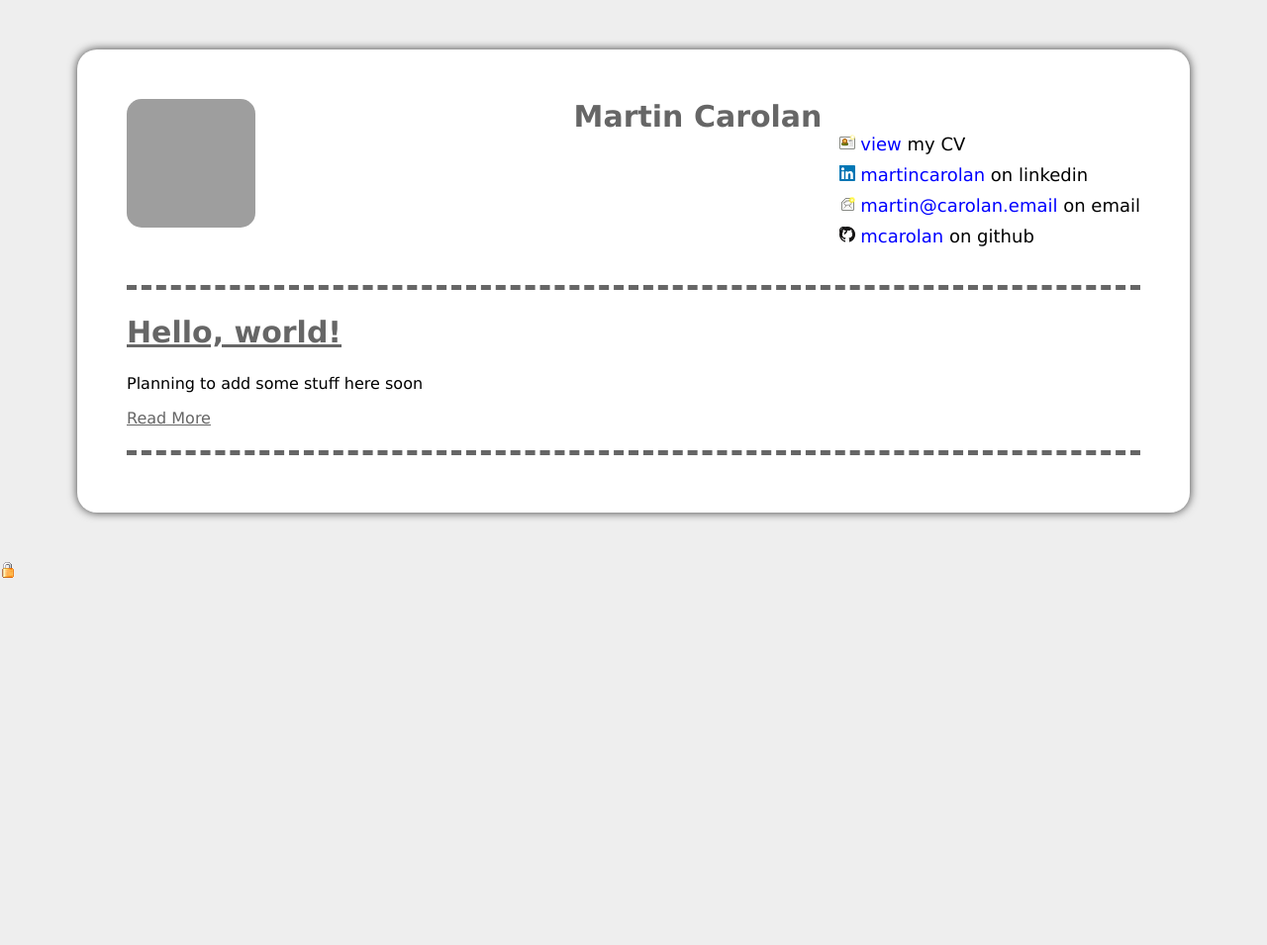
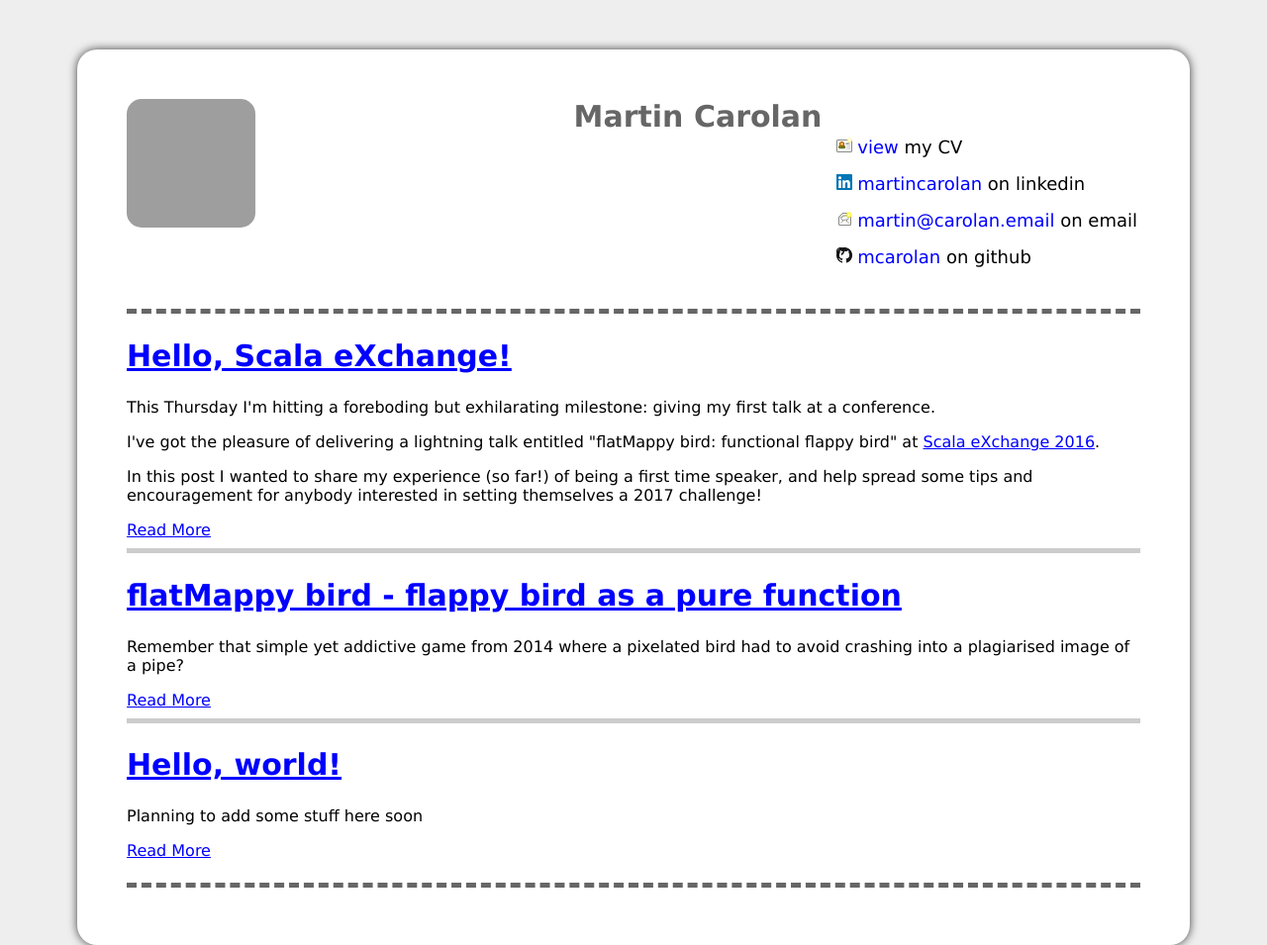
Before and after one commit to mcarolan/mcarolan.github.io, a Jekyll site: the page built from index.html, in a window 1280 px wide. Shown: the whole page at 99% size. Built offline with Jekyll 4.4.1, drawn with Linux system fonts in a browser that asks for light colours; some of the changed lines change nothing that is shown; grey boxes are pictures that could not be loaded.

Commit message:
First cut

````diff
--- a/_layouts/default.html
+++ b/_layouts/default.html
@@ -22,6 +22,5 @@
        {{ content }}
       <hr class="dark" />
     </div>
-    <a href="keepassweb.html" rel="nofollow"><img src="images/Lock.png" /></a>
   </body>
 </html>
--- /dev/null
+++ b/_posts/2016-10-04-flatMappy-bird.md
@@ -0,0 +1,123 @@
+---
+layout: post
+title: flatMappy bird - flappy bird as a pure function
+---
+
+Remember that simple yet addictive game from 2014 where a pixelated bird had to avoid crashing into a plagiarised image of a pipe?
+
+Let&apos;s model it as a pure function.
+<!-- more -->
+
+## What, but why would we do that?
+
+OK, this is how it all started.
+Earlier this year I moved from London to Brighton [LINK], and suddenly found myself with a lot of dead commuting time on my hands. 3 hours each day to be precise.
+
+When you have a long commute you soon learn the necessity of having a buffet of distractions on your person, at all times. I go through phases of:
+
+<ul>
+<li>Working, and leaving work early</li>
+<li>Watching TV programmes / films</li>
+<li>Watching tech talks</li>
+<li>Gaming</li>
+<li>Reading</li>
+<li>Programming</li>
+</ul>
+
+Anyway, the list could go on.
+
+One day I was on the gaming phase. The previous night I&apos;d downloaded BitBlaster XL on Steam [LINK] (no affiliation, promise), and was revelling in the pointless yet compelling addiction it provided.
+
+The next day I was on the programming phase again. I was thinking of something fun to work on, and cast my mind back to BitBlaster [LINk]. I thought it'd be dead easy (and fun) to implement a game using ScalaJS [LINK]. I found [LINK]&apos;s blog, read a couple of his posts and started hacking with his excellent workbench platform [LINK].
+
+ I&apos;d settled on making flappy bird for some reason, but then something happened. I spend a lot of my time working on and thinking about functional programming (I know, get a life) and suddenly I was doing things, in Scala, that were hallmarks of imperative programming: loops and the dirty var word.
+
+ I wondered if anybody was writing games that promoted functional programming principles. I then remembered the internet and stopped wondering: of course somebody had. I found these 2 articles
+
+[LINK]
+[LINK]
+
+ which give a great account of how to write Pong [LINK] using the concept of a CoRoutine [LINK]
+
+ <h2>A CoRoutine?</h2>
+
+ That&apos;s what I said. I really encourage you to spend some time with those articles to discover CoRoutine&apos;s in depth - but I am going to give a brief intro right now.
+
+ First, let's take a brief look at CoRoutine's ancestor, `scala.Function1`
+
+ This is dead simple, and vaguely looks like:
+
+ {% highlight scala %}
+  trait Function1[A, B] {
+    def apply(input: A): B
+    ...
+  }
+ {% endhighlight %}
+
+It a wrapper of a function that takes 1 input, and produces 1 output.
+
+IDEA: draw something that receives a time varying input (e.g. is even second of epoch)
+
+With a CoRoutine we add another dimension to this.
+
+A `CoRoutine` builds on this a bit by considering computations that receive inputs over time.
+
+{% highlight scala %}
+trait CoRoutine[A, B] {
+    def apply(input: A): (B, CoRoutine[A, B])
+}
+{% endhighlight %}
+
+It wraps a function that takes 1 input, and returns 2 outputs.
+<ul>
+<li>The first output is the result of the computation after </li>
+But the second output is special: it is another CoRoutine, and you should use it to compute the next output when the next input is available.
+
+
+<h2>Pure, you say?</h2>
+
+Yes. More information on what a pure function means, and why you should care is available at [LINK].
+
+But as a jist:
+
+<ol>
+<li>The function always evaluates the same result value given the same argument value(s)</li>
+<li>Evaluation of the result does not cause any semantically observable side effect or output</li>
+</ol>
+
+<h2>How do things move if the game function is pure?</h2>
+
+Let&apos;s have a gander at the encoding in Scala again:
+
+{% highlight scala %}
+trait CoRoutine[A, B] {
+    def run(input: A): (B, CoRoutine[A, B])
+}
+{% endhighlight %}
+
+The secret sauce is that the CoRoutine gives you a result, and another CoRoutine you should use to compute the next result.
+
+This allows for previous inputs (or things derived from previous inputs) to be passed to future computations.
+
+Put another way, it models a computation where the historical inputs and currently perceived input affect both the next output, and the future flow.
+
+<h2>The power is in the composition</h2>
+
+As with any functional data structure or pattern, you get the true power when composing them together. The premise is:
+
+<ol>
+<li>Define small, easy to reason about (and test) atoms of your description</li>
+<li>Compose them together to make something that forms a larger, more complex description</li>
+</ol>
+
+Note: I&apos;m purposely using the word description rather than action or effect as I believe a well designed functional program should be
+a description of behaviour, not an imperative recipe to follow.
+
+<h2>How does the player in flatMappy bird move?</h2>
+
+Well, the player moves in 2 different ways:
+
+<ul>
+<li>Falls at a constant rate, irregardless of input</li>
+<li>Rises at a constant rate if the spacebar is held</li>
+</ul>
--- /dev/null
+++ b/_posts/2016-12-05-Hello-Scala-eXchange.md
@@ -0,0 +1,163 @@
+---
+layout: post
+title: Hello, Scala eXchange!
+---
+
+<p>This Thursday I&apos;m hitting a foreboding but exhilarating milestone: giving my first talk at a conference.</p>
+<p>I&apos;ve got the pleasure of delivering a lightning talk entitled "flatMappy bird: functional flappy bird" at <a href="https://skillsmatter.com/conferences/7432-scala-exchange-2016">Scala eXchange 2016</a>.</p>
+<p>In this post I wanted to share my experience (so far!) of being a first time speaker, and help spread some tips and encouragement for anybody interested in setting themselves a 2017 challenge!</p>
+
+How did it all start?
+----
+
+<p>Well, I&apos;d had an itching to do something like this for a while. It turns out an itching doesn&apos;t cut it when faced with the unboundless procrastination potential gifted by a <a href="https://en.wikipedia.org/wiki/Academic_conference#Organizing_an_academic_conference">CFP email</a>.</p>
+<p>Like most things I&apos;ve done in life, a healthy dose of peer pressure was required to get me started. This came in the form of badgering from <a href="http://www.sofiacole.com/">Sofia Cole</a>. I&apos;m very grateful for this, and would almost certainly not have followed through with it otherwise !</p>
+
+```
+Tip 1: find someone willing to badger
+```
+
+Why did you decide to do a lightning talk?
+----
+
+<p>For me, the amount of anxiety this was beginning to induce (even before the <a href="https://en.wikipedia.org/wiki/Academic_conference#Organizing_an_academic_conference">CFP stage</a>) meant I was mentally refusing to do anything more than a lightning talk. So that was cool: identifying constraints is a good thing.</p>
+```
+Tip 2: work out your mental constraints (are you confident enough to dive into a full length talk?)
+```
+
+How did you decide on the subject?
+----
+
+<p>I had a bit of a Google for how to give engaging lightning talks, and that made me consider 2 candidate projects I was working on at the time:</p>
+
+<ul>
+<li>A Scala AMQP library, that gives a nice wrapper around the <a href="https://github.com/rabbitmq/rabbitmq-java-client">RabbitMQ Java AMQP library</a>  </li>
+<ul>
+  <li>This is now in production use at <a href="http://www.itv.com">ITV</a>, we hope to open source it very soon (but I&apos;ve been saying that for a while!)</li>
+</ul>
+<li>This weird flappy bird game I was hacking together on my commute, that partially worked</li>
+</ul>
+
+<p>I quickly wrote off the first idea. It&apos;s a great project, but I felt it&apos;d be hard to hold the interest of viewers who were not currently using AMQP based messaging (which I&apos;d figured would be a fairly significant portion).</p>
+
+<p>I found the flappy bird game I was hacking together on my commute absolutely fascinating.<br/> To be honest, I hadn&apos;t taken time to understand how some of the more abstract parts of it actually worked! I&apos;d kind of lost motivation in this project as soon as I had cracked the interesting part: getting the player moving based on time and key presses using a <a href="https://github.com/leonidas/codeblog/blob/master/2012/2012-01-08-streams-coroutines.md">CoRoutine</a>.</p>
+
+<p>So that was it: I opted to pick something I was dead interested in, but hadn&apos;t yet invested a lot of time in. If it got selected I&apos;d be forced to revisit my hacky side project in depth and distill it into a 15 minute talk.</p>
+
+<p>I thought up of a click-baity title, and left it to Future Martin to deal with any consequences.</p>
+
+```
+Step 3: decide what you think is important in a talk: and see if anything you're working on fits (even if it isn't fully finished!)
+```
+
+So then you just waited for the yes/no email?
+----
+
+<p>Nope. In my head I was fairly sure my submission wouldn&apos;t amount to anything. But again, the amount of anxiety I was experiencing with this was through the roof! "What if it did get accepted?! I&apos;d be screwed - I&apos;m not confident with the project yet!"</p>
+<p>I decided to scrap my original hacky implementation of the game, and remake the project with a view to fully understanding how even the most intricate pieces of it worked. Just in case.</p>
+<p>I figured it&apos;d be good to do anyway: I did find the subject incredibly interesting. And it wouldn&apos;t be wasted: I could always translate it into a Meetup talk or a blog post.</p>
+
+```
+Step 4: mild post submission panic
+```
+
+Flash forward a couple of months
+----
+
+<p>Woke up, checked my emails: "Scala eXchange 2016 - Your submission has been acccepted!".</p>
+
+<p>Oh, crap!</p>
+
+<p>I always find it intruiging how something like an email can have such a big impact. At this moment it was a pure rush, and I was over the moon with the opportunity.</p>
+
+```
+Step 5: submission accepted email elation!
+```
+
+Did you accept immediately?
+----
+<p>Pfft, nope. There are several stages of committment in my mind. The adrenaline rush is but the first.</p>
+<p>It was irrational, but I was extremely anxious that even though I now had a decent implementation (which would form the basis of my talk) - I had no actual talk. So cue the procrastination.</p>
+<p>Eventually, reason came into play. I had a solid base, and months to turn it into a talk I wanted to deliver. I accepted. Future Martin can deal with it.</p>
+
+```
+Step 6: submission accepted email panic!
+```
+
+Building the talk
+----
+
+<p>Now, this point was probably rock bottom for me. Future Martin did indeed have to deal with it.</p>
+
+```
+I've got a decent base for a talk now. But there's so much I want to cover, and I only have 15 minutes. I think I've shot myself in the foot by constraining it to a lightning talk. It's going to end up having no substance!
+```
+Martin Carolan, 2016
+
+<p>I did the opposite of the stellar advice later given to me in Jenny Martin&apos;s brilliant <a href="https://skillsmatter.com/courses/550-how-to-give-technical-talks#programme">"Giving Engaging Talks at Conferences and Meetups"</a> training course, and:</p>
+
+* Had no structure or story
+* Dived straight into making slides (with lots of bullet points!)
+* Drew random (complicated!) diagrams with no hope of explanation within 15 minutes
+* Made some code samples and challenges that were great for describing the intricacies, but were not feasible (or fun) to grok within 15 minutes
+
+<p>For me, the way I got into a more confident mindset was by having a panic and then:</p>
+
+* Accepting that within 15 minutes you&apos;re probably not going to be able to:
+  *  deliver a groundbreaking talk that fundamentally challenges the audience
+  *  delve deeply into how a  non-trivial data structure or algorithm the audience are not familiar with works, along with applications and critical analysis
+* And realising that, within 15 minutes you _CAN_ instead:
+  * tell a story that engages the audience
+  * introduce the background of a potentially new concept and explain (at a high level) how it works
+  * show an interesting application of it
+  * give materials to further their knowledge, if they are interested
+
+<p>From this, the anxiety did start to dissipate. I started to feel that I hadn&apos;t shot myself in the foot, and it could all be worthwhile.</p>
+
+```
+step 7: remember what you think the audience will want from your talk, plan and build around that
+```
+
+Practising the talk
+----
+
+<p>People will give majorly conflicting advice about whether to(!) and how much to practise.</p>
+
+<p>I think it&apos;s a pretty personal thing, but for me I had to practise over and over to get to some normal level of confidence. I&apos;m still expecting to be nervous and doubting on Thursday, but right now I feel prepared and that it&apos;s something I can get through.</p>
+
+<p>
+My advice is to run through as much as you can, with people from as many diverse backgrounds as you can muster.
+</p>
+
+<p>
+If you can, get yourself a slot at a local Meetup a couple of weeks before your actual conference talk. <br/><a href="https://www.meetup.com/Scala-Central/">Scala Central</a> were kind enough to let me speak. It forced me to have everything prepared, gave me experience of speaking to a decent sized audience, and gave me some feedback to implement before the real deal.<br/>This helped my anxiety to to reduce together near-zero.</p>
+
+<p>
+In terms of resources to help you be more confident in delivery:
+
+<ul>
+<li><a href="https://skillsmatter.com">Skills Matter</a> were kind enough to send Scala Exchange speakers on Jenny Martin&apos;s excellent <a href="https://skillsmatter.com/courses/550-how-to-give-technical-talks#programme">"Giving Engaging Talks at Conferences and Meetups"</a> course</li>
+<ul>
+<li>I thourourghly enjoyed this, it enabled lots of opportunity to practise delivery in a safe environment - and gave some focus on the areas I personally need to concentrate on</li>
+</ul>
+<li>There are lots of meta talks-on-giving-talks out there. One I particularly enjoyed was <a href="https://www.youtube.com/watch?v=l9JXH7JPjR4">Ben Orenstein&apos;s "How to Talk to Developers"</a></li>
+<ul>
+<li>Probably worth finding a few for yourself - people want to aim for different things from their talks.</li>
+</ul>
+</ul>
+</p>
+
+```
+step 8: keep on practising!
+```
+
+Actually doing it
+----
+
+<p>Well, I haven&apos;t actually done this yet. So who knows how it&apos;ll go and how well it&apos;ll be received!</p>
+
+<p>I know for sure that I&apos;ll be dead nervous on Thursday. But I also know that if I practise any more it&apos;ll sound over-rehearsed, and speaking at <a href="https://www.meetup.com/Scala-Central/">Scala Central</a> a couple of weeks went better than I expected it to.</p>
+
+```
+step 9: who knows!
+```
--- a/css/main.css
+++ b/css/main.css
@@ -69,33 +69,36 @@ article h1 {
 }
 
 article a {
-  color: #666666;
+  color: #0000FF;
 }
 
 article a:visited {
-  color: #666666;
+  color: #0000FF;
 }
 
 .posts article:last-of-type + hr {
   visibility: collapse;
 }
 
-ul {
+#links ul {
     list-style: none;
     margin: 0;
     padding: 0;
 }
 
-li {
+#links li {
     margin-bottom: 10px;
     cursor: pointer; cursor: hand;
     font-size: 18px;
 }
 
-li:hover {
+#links li:hover {
     background-color: #FFFFe0;
 }
 
+li {
+  padding: 3px;
+}
 body {
     margin: 0;
     padding: 0;
````
Also changed, not shown: Gemfile.lock (added).
